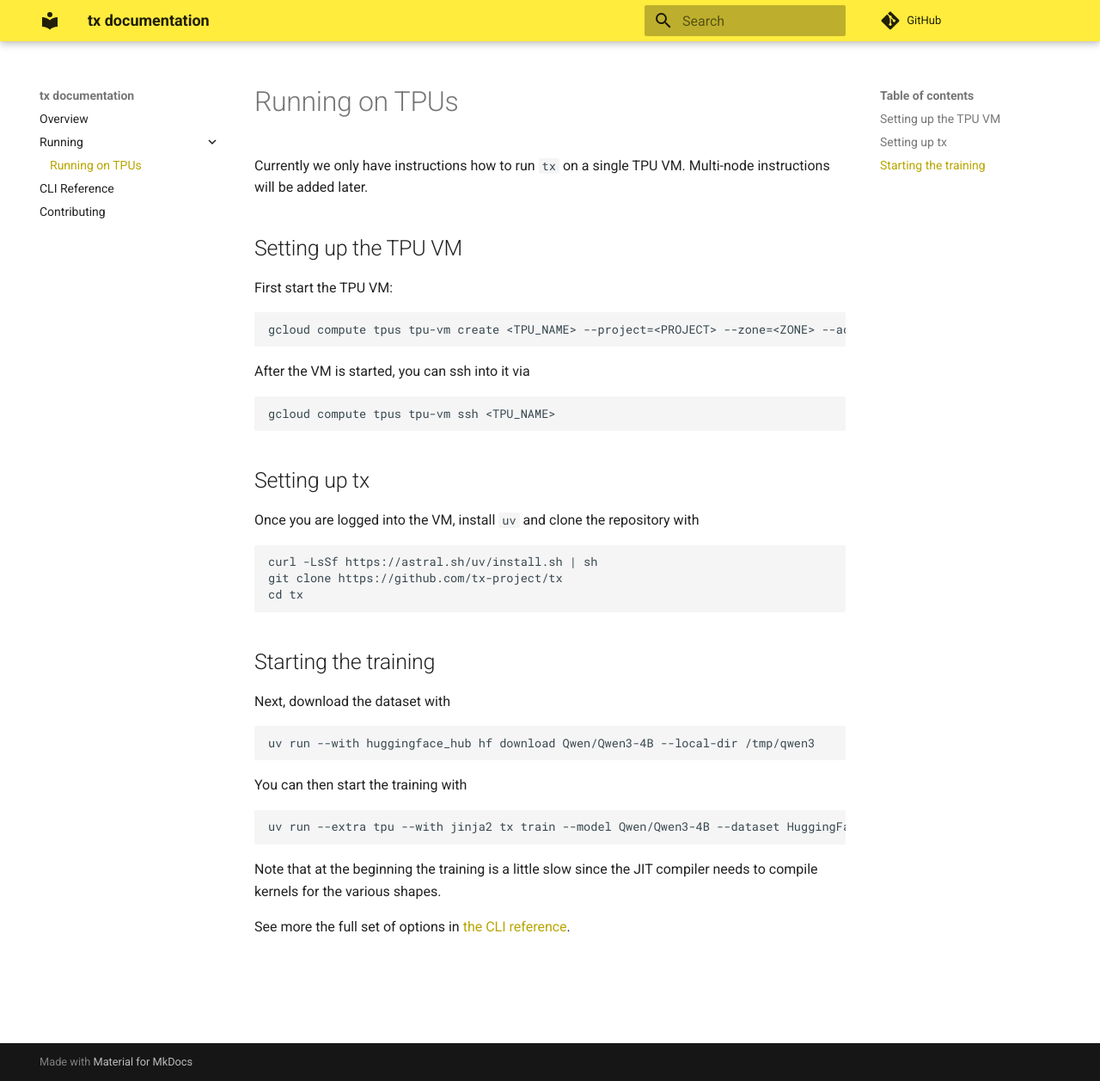
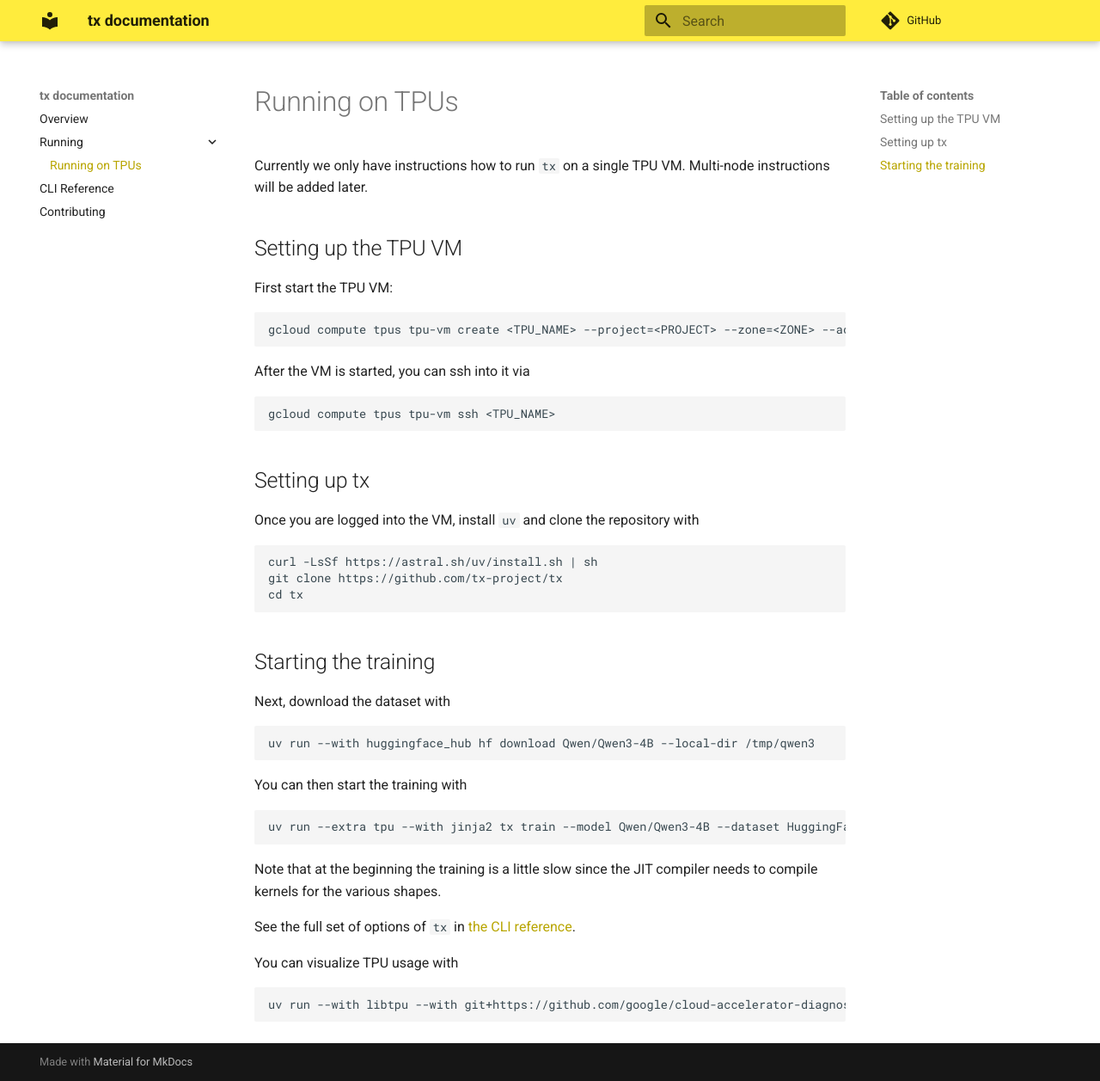
Before and after one commit to tx-project/tx, an MkDocs documentation site: the page built from docs/running/tpus.md, in a window 1280 px wide and 1257 px high. Shown: the whole window at 86% size. Built offline with MkDocs 1.6.1 and Material for MkDocs 9.7.7, drawn with Linux system fonts in a browser that asks for light colours; comment, search, counter and statistics services are not loaded.

Commit message:
update tpu docs

````diff
--- a/docs/running/tpus.md
+++ b/docs/running/tpus.md
@@ -42,4 +42,10 @@ uv run --extra tpu --with jinja2 tx train --model Qwen/Qwen3-4B --dataset Huggin
 
 Note that at the beginning the training is a little slow since the JIT compiler needs to compile kernels for the various shapes.
 
-See more the full set of options in [the CLI reference](../reference.md).
+See the full set of options of `tx` in [the CLI reference](../reference.md).
+
+You can visualize TPU usage with
+
+```bash
+uv run --with libtpu --with git+https://github.com/google/cloud-accelerator-diagnostics/#subdirectory=tpu_info tpu-info
+```
````
